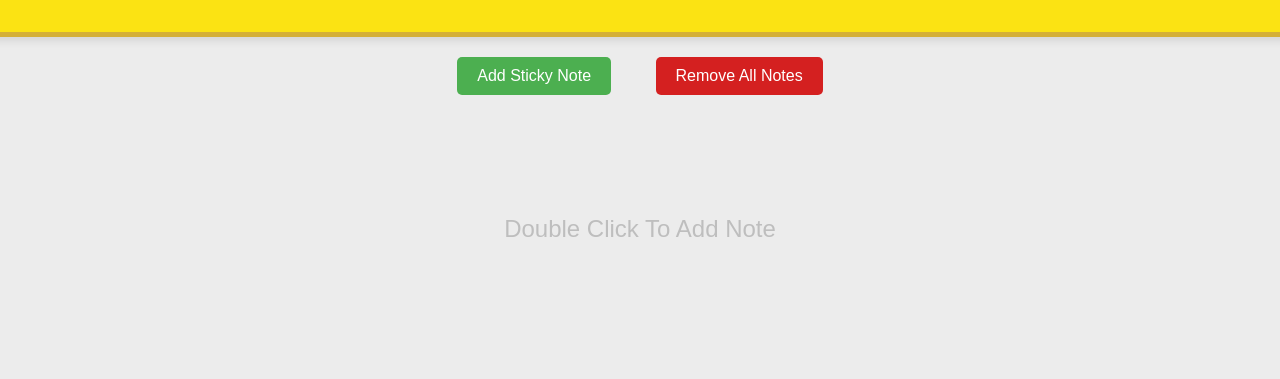
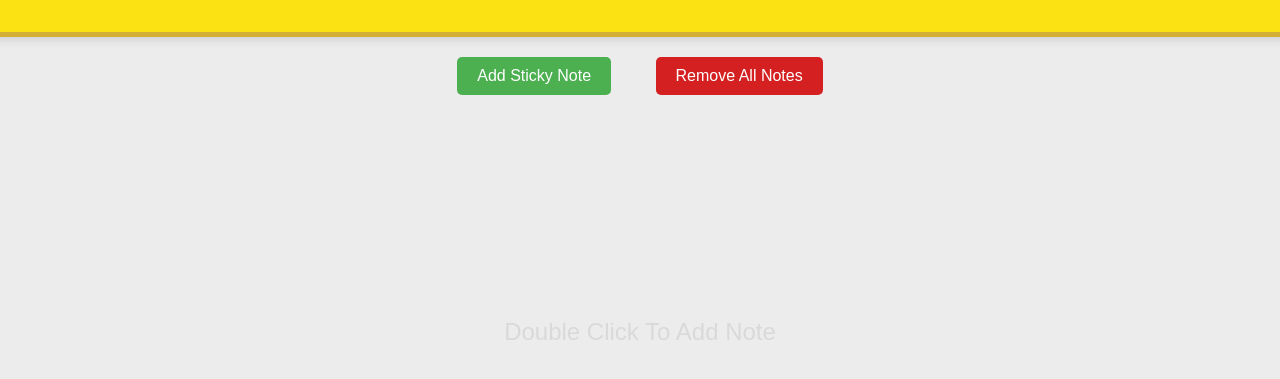
Before and after one commit to JohnBacho/NoteTack, a plain HTML site: page index.html in a window 1280 px wide. Shown: the part 141-520 px from the top of the page. Drawn offline with Linux system fonts and the light colour scheme.

Commit message:
stylized the double click text

```diff
--- a/styles.css
+++ b/styles.css
@@ -113,3 +113,12 @@ header {
     background-color: #8a0f0f;
     transform: scale(1.1);
 }
+
+#text-in-notes-container{
+    text-align: center;
+    margin-top: 8%;
+    color: rgb(190, 190, 190);
+    font-size: x-large;
+    font-family: sans-serif;
+    opacity: 0.4;
+}
```
